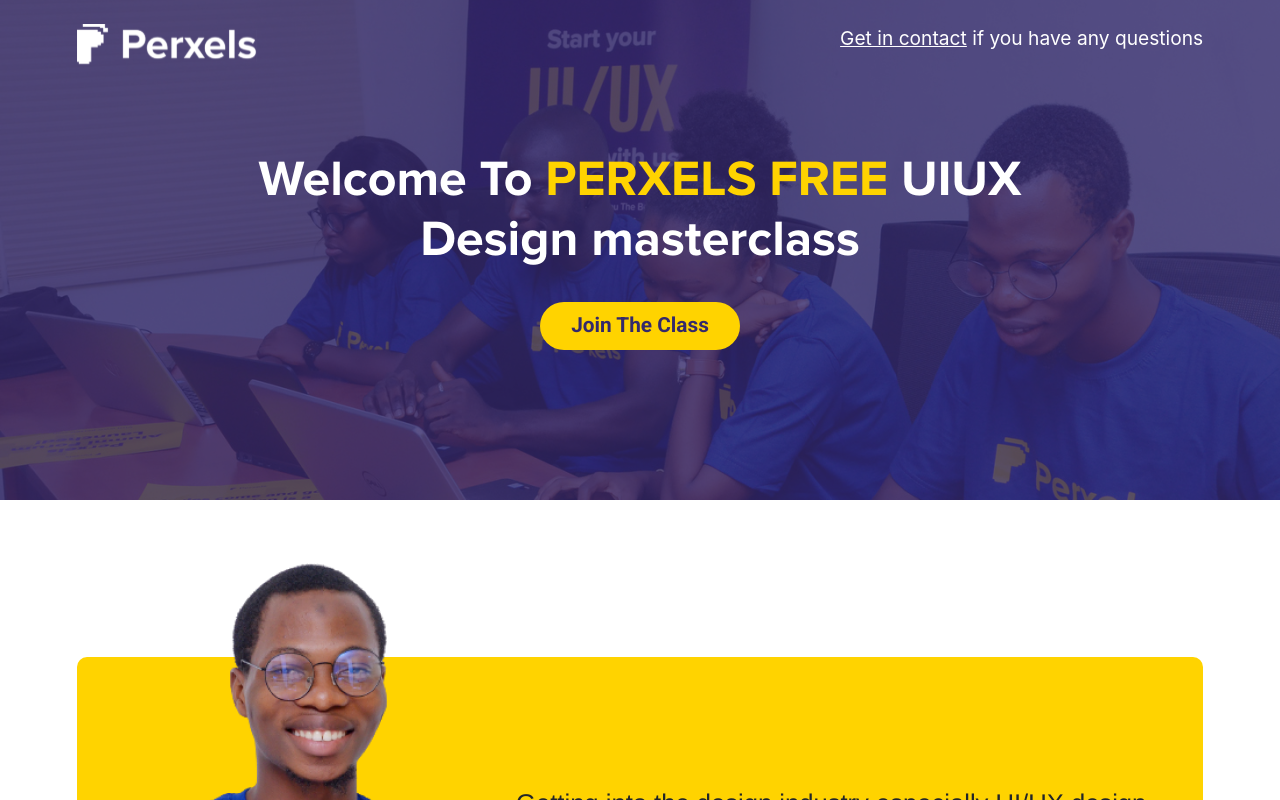
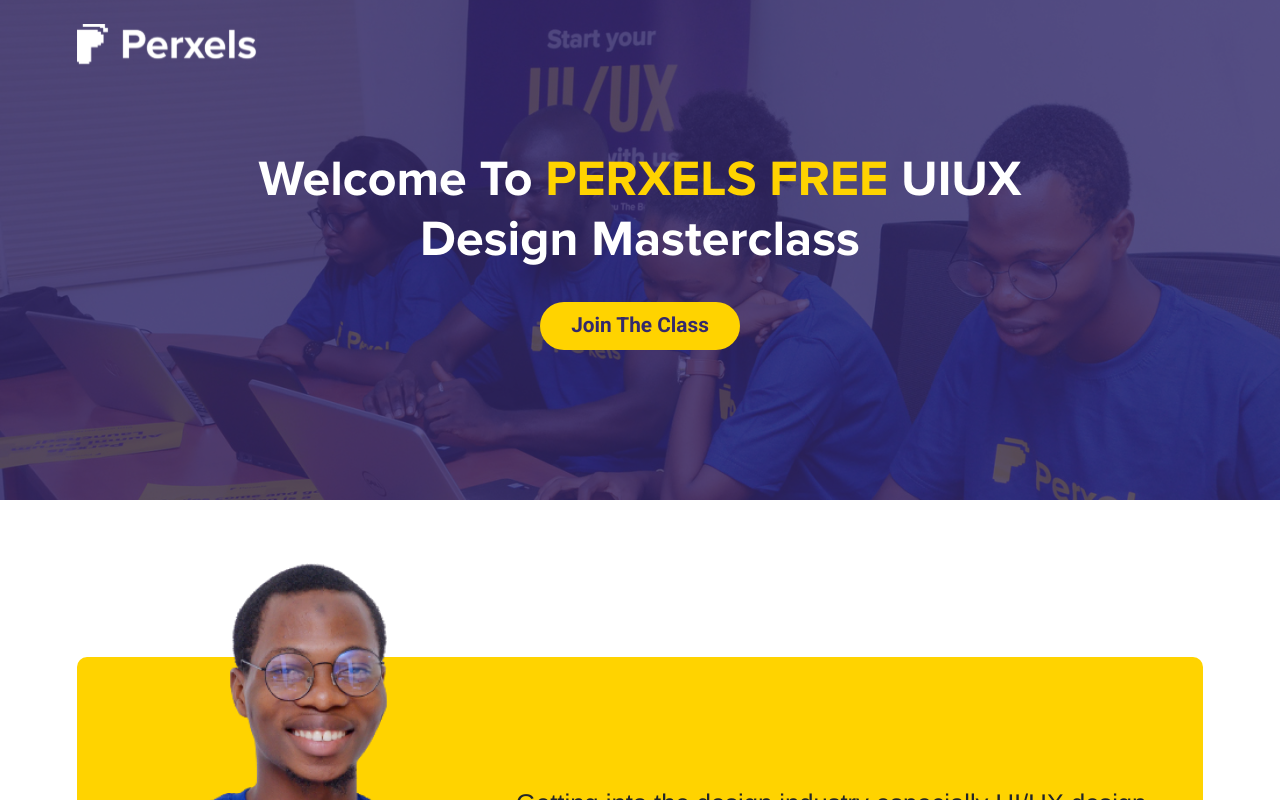
Before and after one commit to EmmanuelOluwafemi/perxels-start, a React (Create React App) app: page / in a window 1280 px wide. Shown: the top 800 px of the page. Built offline with nearby package versions, Linux system fonts and the light colour scheme; a web font is replaced by a local one.

Commit message:
fixed all error

```diff
--- a/src/pages/Components/Hero.js
+++ b/src/pages/Components/Hero.js
@@ -3,8 +3,6 @@
 
 import logo from './images/logo.svg';
 import heroImage from './images/hero_image.jpg';
-
-import { Link } from 'react-router-dom';
 
 const Hero = () => {
 
@@ -14,12 +12,11 @@
             <div className="wrapper">
                 <nav>
                     <a href="https://perxels.com/"><img className="img-fluid" src={logo} alt="perxels logo"/></a>
-                    <p><a href="http://wa.link/fschxi">Get in contact</a> <span>if you have any questions</span></p>
                 </nav>
             </div>
             <div className="content">
-                <h2 data-aos="fade-left" data-aos-duration="1000" data-aos-delay="200" >Welcome To <span>PERXELS FREE</span> UIUX Design masterclass</h2>
-                <button><Link to="/register">Join The Class</Link></button>
+                <h2 data-aos="fade-left" data-aos-duration="1000" data-aos-delay="200" >Welcome To <span>PERXELS FREE</span> UIUX Design Masterclass</h2>
+                <button><a href="#info">Join The Class</a></button>
             </div>
         </HeroStyle>
     )
--- a/src/pages/Register.js
+++ b/src/pages/Register.js
@@ -108,7 +108,7 @@
                 </div>
 
                 <div className="inpuGroup">
-                    <label className="labels" htmlFor="Category" style={{ marginBottom: '24px' }}>Where did you hear about Perxels? <span>*</span></label>
+                    <label className="labels" htmlFor="Category" style={{ marginBottom: '24px' }}>Which of this class are you joining for the masterclass? <span>*</span></label>
 
                     <div className="checkbox">
                         <input type="checkbox" id="beginer" value="Beginner's Class" ref={register({ required: true })} name="class" />
@@ -128,7 +128,7 @@
                 </div>
 
                 <div className="inpuGroup">
-                    <label className="labels" htmlFor="Category" style={{ marginBottom: '24px' }}>Which of this class are you joining for the masterclass? <span>*</span></label>
+                    <label className="labels" htmlFor="Category" style={{ marginBottom: '24px' }}>Where did you hear about perxels? <span>*</span></label>
 
                     <div className="radioBox">
                         <input type="radio" id="instergram" value="instagram" ref={register({ required: true })} name="refer" />
```
Also changed, not shown: 1 other file (tests, documents, lock files or other folders).
